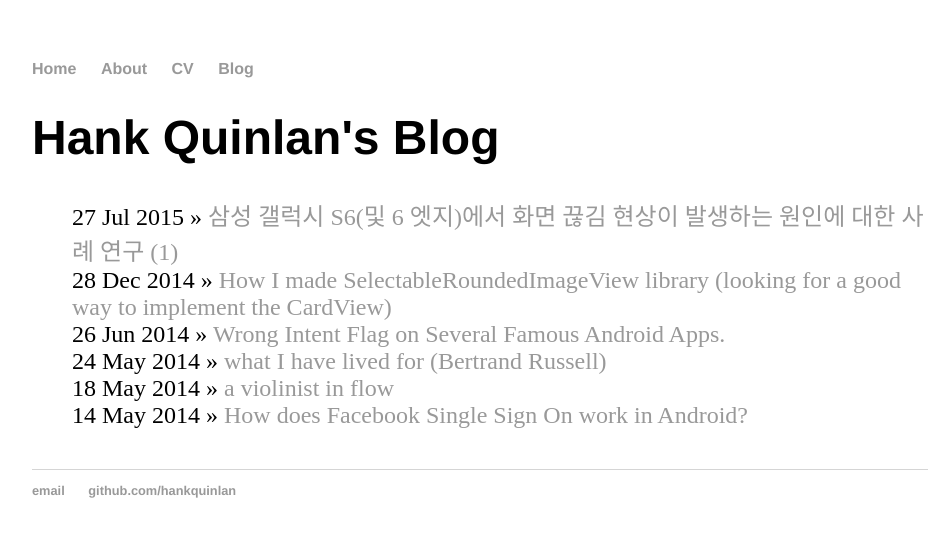
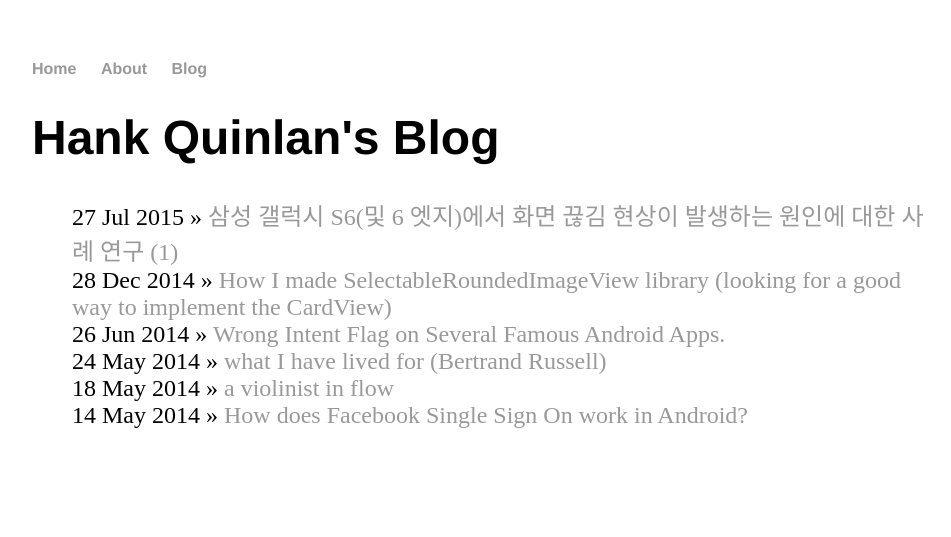
Before and after one commit to pungrue26/pungrue26.github.io, a Jekyll site: the page built from blog/index.html, in a window 1280 px wide. Shown: the top 537 px of the page, without its empty margins (160-1111 px from the left). Built offline with Jekyll 4.4.1, drawn with Linux system fonts in a browser that asks for light colours.

Commit message:
Update default.html

```diff
--- a/_layouts/default.html
+++ b/_layouts/default.html
@@ -10,7 +10,6 @@
 	    		<ul>
 	        		<li><a href="/">Home</a></li>
 		        	<li><a href="/about">About</a></li>
-	        		<li><a href="/cv">CV</a></li>
 	        		<li><a href="/blog">Blog</a></li>
 	    		</ul>
 			</nav>
@@ -18,12 +17,6 @@
 
 			{{ content }}
 
-			</div><!-- /.container -->
-			<footer>
-	    		<ul>
-	        		<li><a href="mailto:hankquinlanhub@gmail.com">email</a></li>
-	        		<li><a href="https://github.com/hankquinlan">github.com/hankquinlan</a></li>
-				</ul>
-			</footer>
+			</div>
 		</body>
 	</html>
```
